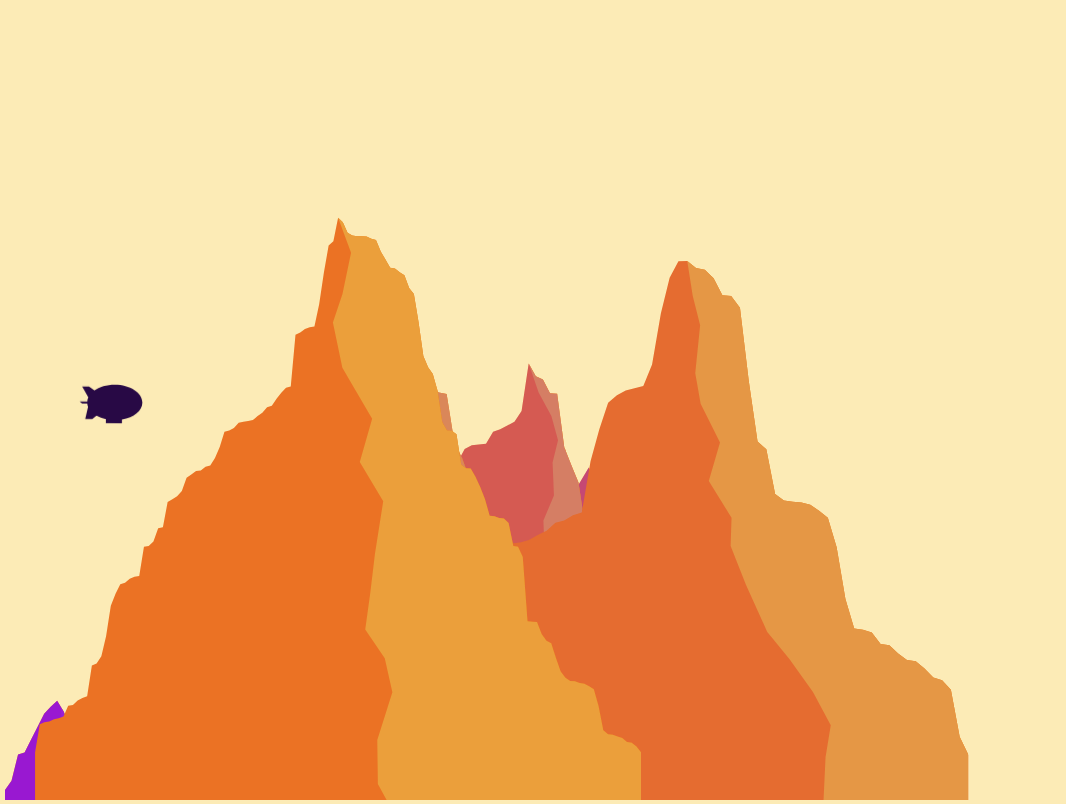
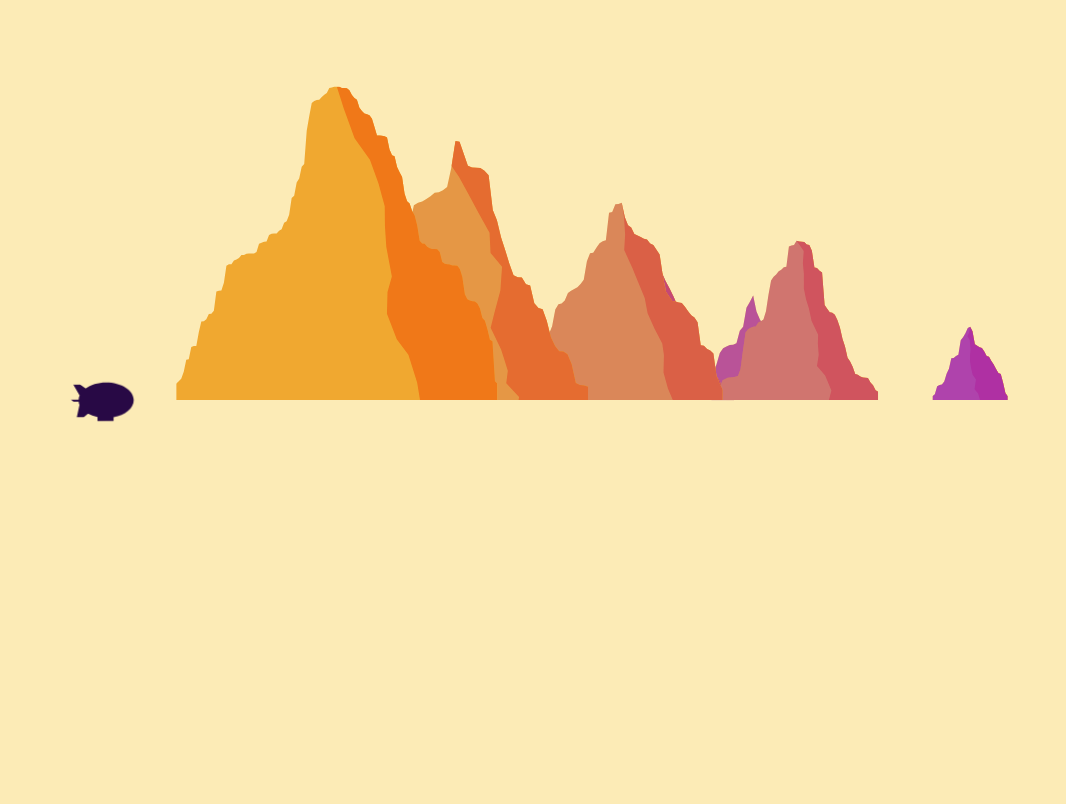
Before and after one commit to BlimpBureau/Mountal, a React (Create React App) app: page / in a window 1280 px wide. Shown: the whole page, without its empty margins (0-1066 px from the left). Built offline with nearby package versions, Linux system fonts and the light colour scheme.

Commit message:
More mountains!

```diff
--- a/src/App.js
+++ b/src/App.js
@@ -3,16 +3,8 @@ import MountainRange from './MountainRange';
 import Blimp from './Blimp';
 // import Mountain from './Mountal';
 import './App.css';
-import elementResizeDetector from "element-resize-detector";
 
 class App extends Component {
-	constructor(props) {
-		super(props);
-
-		this.erd = elementResizeDetector({strategy: "scroll"});
-
-	}
-
   render() {
     return (
       <div className="App">
--- a/src/Mountain/index.js
+++ b/src/Mountain/index.js
@@ -1,10 +1,7 @@
 import React, { Component } from 'react';
 import PropTypes from 'prop-types';
 import MountalGenerator from './generator';
-import elementResizeDetector from "element-resize-detector";
 
-// var canvasWidth = window.innerWidth;
-// var canvasHeight = window.innerHeight;
 let offsetHeight = 50;
 
 function getRandomArbitrary(min, max) {
@@ -19,73 +16,43 @@ function mapPointsToCanvas(points, canvasWidth, canvasHeight) {
 
 class Mountal extends Component {
   static propTypes = {
-    levels: PropTypes.number
+    levels: PropTypes.number,
+    aspectRatio: PropTypes.number,
+    color: PropTypes.string,
+    shadowColor: PropTypes.string,
+    fadeOutColor: PropTypes.string
   }
 
   static defaultProps = {
-    levels: 4
+    levels: 4,
+    aspectRatio: 1,
+    color: "#3ae5d3",
+    shadowColor: "#146d64",
+    fadeOutColor: "#146d64"
   }
 
   constructor(props) {
     super(props);
 
-    this.state = {
-      width: this.props.width || "100%",
-      height: this.props.width || "100%"
-    }
-
     let mountalGenerator = new MountalGenerator(1, props.levels);
     this.points = mountalGenerator.generatePoints([{x: 0, y: 0}, {x: 1, y: 0}]);
-
-    // Create a elementResizeDetector.
-    this.handleResize = this.handleResize.bind(this);
-    this.erd = props.erd || elementResizeDetector({strategy: "scroll"});
-  }
-
-  /**
-   * React life cycle method. Called when the component did mount.
-   */
-  componentDidMount() {
-    // Trigger rerenderings on resize events, using elementResizeDetector by mister Wnr ^^
-    this.erd.listenTo({callOnAdd:true}, this.refs.mountain, this.handleResize);
-  }
-
-  /**
-   * React life cycle method. Called when the component is about to unmount.
-   */
-  componentWillUnmount() {
-    // Remove all event listeners
-    this.erd.removeAllListeners(this.refs.mountain);
-  }
-
-  /**
-   * Handles resize events from Element Resize Detector
-   * @param {object} element The DOM element
-   */
-  handleResize(element) {
-    this.setState({
-      measured: true,
-      width: element.clientWidth || element.offsetWidth || this.state.width,
-      height: element.clientHeight || element.offsetHeight || this.state.height
-    });
   }
 
   render() {
-    if(!this.state.measured) {
-      console.log("korv");
-      return (<div ref="mountain" style={{width: this.state.width, height: this.state.height, display: "block"}}></div>);
-    }
-
-    let canvasWidth = this.state.width;
-    let canvasHeight = this.state.height;
+    let aspectRatio = this.props.aspectRatio;
+    let canvasWidth = 1000;
+    let canvasHeight = canvasWidth * aspectRatio;
     let polygonPoints = `0,${canvasHeight} ` + mapPointsToCanvas(this.points, canvasWidth, canvasHeight) + `${canvasWidth},${canvasHeight}`;
 
-    // console.log(canvasWidth);
-    // console.log(canvasHeight);
+    console.log(aspectRatio);
+    console.log(canvasWidth);
+    console.log(canvasHeight);
 
     let midPoint = this.points[Math.floor(this.points.length/2)];
     let randomPath = [midPoint];
     let iterations = 20;
+    // let numberOfRandomPoints = 0;
+
     for (var i = 0; i < iterations; i++) {
       let previousPoint = randomPath[i];
       let newPoint = {};
@@ -93,6 +60,20 @@ class Mountal extends Component {
       newPoint.x = previousPoint.x + getRandomArbitrary(-0.025, 0.05);
 
       randomPath.push(newPoint);
+
+      // if(Math.random() > 0.8) {
+      //     let previousPoint = newPoint;
+      //     let newPoint2 = {}
+      //     let newPoint3 = {}
+      //     newPoint2.y = previousPoint.y + 1.6*getRandomArbitrary(1/iterations, 2/iterations);
+      //     newPoint2.x = previousPoint.x + getRandomArbitrary(-0.025, 0.05);
+      //     newPoint3.y =     newPoint2.y - 1.6*getRandomArbitrary(1/iterations, 2/iterations) / 2;
+      //     newPoint3.x =     newPoint2.x + getRandomArbitrary(-0.025, 0.05);
+      //     numberOfRandomPoints += 2;
+
+      //     randomPath.push(newPoint2);
+      //     randomPath.push(newPoint3);
+      // }
     }
 
     // console.log(randomPath);
@@ -103,20 +84,18 @@ class Mountal extends Component {
     //mint
     //#1dbcaf
 
-    console.log(1 - this.props.style.zIndex);
-
     return (
-      <div style={{position:"relative", zIndex: 0, display: "block", background: "#f1cd77", width: canvasWidth, height: canvasHeight, ...this.props.style}}>
-        <svg ref="mountain" style={{width: "100%", height: "100%"}} width={canvasWidth} height={canvasHeight} viewBox={`0 0 ${canvasWidth} ${canvasHeight}`}>
+      <div style={{position:"relative", zIndex: 0, display: "block", width: "auto", height: "100%", ...this.props.style}}>
+        <svg ref="mountain" style={{width: "auto", height: "100%"}} viewBox={`0 0 ${canvasWidth} ${canvasHeight}`}>
           <defs>
           <clipPath id={"mountain" + (this.props.index)}>
             <polygon points={polygonPoints}/>
           </clipPath>
           </defs>
 
-          <polygon fill={this.props.color || "#3ae5d3"} points={polygonPoints}/>
-          <polygon clipPath={"url(#mountain" + (this.props.index)+ ")"} fill={this.props.shadowColor || "#146d64"} points={shadowPolygonPoints}/>
-          <polygon style={{opacity:(1 - this.props.z)}} fill={this.props.fadeOutColor || "#146d64"} points={polygonPoints}/>
+          <polygon fill={this.props.color} points={polygonPoints}/>
+          <polygon clipPath={"url(#mountain" + (this.props.index)+ ")"} fill={this.props.shadowColor} points={shadowPolygonPoints}/>
+          <polygon style={{opacity:(1 - this.props.z)}} fill={this.props.fadeOutColor} points={polygonPoints}/>
         </svg>
       </div>
     );
--- a/src/MountainRange.js
+++ b/src/MountainRange.js
@@ -1,7 +1,6 @@
 import React, { Component } from 'react';
 import PropTypes from 'prop-types';
 import Mountain from './Mountain';
-import elementResizeDetector from "element-resize-detector";
 
 function getRandomArbitrary(min, max) {
   return Math.random() * (max - min) + min;
@@ -13,26 +12,23 @@ class MountainRange extends Component {
   }
 
   static defaultProps = {
-    numberOfMountains: 20
+    numberOfMountains: 10
   }
 
 	constructor(props) {
 		super(props);
 
     this.state = {
-      measured: false,
       width: this.props.width || window.innerWidth,
       height: this.props.height || window.innerHeight
     }
 
-		this.erd = props.erd || elementResizeDetector({strategy: "scroll"});
-
     this.mountains = new Array(this.props.numberOfMountains);
     for(let i = 0; i < this.props.numberOfMountains; i++) {
-      let width = getRandomArbitrary(this.state.width / 3, this.state.width / 2);
+      let width = getRandomArbitrary(30, 100);
 
       this.mountains[i] = {
-        x: getRandomArbitrary(0, this.state.width - width),
+        x: getRandomArbitrary(0, 100-width),
         width: width
       };
     }
@@ -47,66 +43,30 @@ class MountainRange extends Component {
     };
 
     console.log(this.mountains);
-
-    this.handleResize = this.handleResize.bind(this);
 	}
 
-  /**
-   * React life cycle method. Called when the component did mount.
-   */
-  componentDidMount() {
-    // Trigger rerenderings on resize events, using elementResizeDetector by mister Wnr ^^
-    this.erd.listenTo({callOnAdd:true}, this.refs.mountainRange, this.handleResize);
-  }
-
-  /**
-   * React life cycle method. Called when the component is about to unmount.
-   */
-  componentWillUnmount() {
-    // Remove all event listeners
-    this.erd.removeAllListeners(this.refs.mountain);
-  }
-
-  /**
-   * Handles resize events from Element Resize Detector
-   * @param {object} element The DOM element
-   */
-  handleResize(element) {
-    // console.log("resize!");
-    this.setState({
-      measured: true,
-      width: element.clientWidth || element.offsetWidth,
-      height: element.clientHeight || element.offsetHeight
-    });
-  }
-
   render() {
-    if(!this.state.measured) {
-      return (<div ref="mountainRange" style={{width: this.state.width, height: this.state.height, display: "block"}}></div>);
-    }
-
-    let canvasWidth = parseInt(this.state.width, 10);
-    let canvasHeight = parseInt(this.state.height, 10);
-
     let mountainRangeStyle = {
-      width: canvasWidth,
-      height: canvasHeight,
-      position: "relative"
+      width: "100%",
+      height: "50%",
+      position: "absolute",
+      top: 0,
+      left: 0
     }
 
     let mountains = this.mountains.map((mountain, index) => {
         let width = mountain.width;
-        let height = parseInt(mountain.width, 10)
+        let height = mountain.width;
 
         let mountainStyle = {
           position: "absolute",
           bottom: 0,
-          left: mountain.x,
-          width: width + "px",
-          height: height,
+          left: mountain.x + "%",
+          width: width + "%",
+          height: height + "%",
           backgroundColor: "transparent",
           transform: "scale(" + mountain.depth / this.props.numberOfMountains + ")",
-          transformOrigin: "bottom left",
+          transformOrigin: "bottom right",
           zIndex: mountain.depth
         }
 
@@ -120,16 +80,16 @@ class MountainRange extends Component {
           // color: "#F07818",
           // shadowColor: "#F0A830",
           // fadeOutColor: "#8a57a4",
-          color: "#F07818",
-          shadowColor: "#F0A830",
+          color: "#F0A830",
+          shadowColor: "#F07818",
           fadeOutColor: "#8400ff",
-          levels: 4 + parseInt(((mountain.depth  + 1)/ this.props.numberOfMountains) * 3)
+          levels: 4 + parseInt(((mountain.depth  + 1)/ this.props.numberOfMountains) * 3, 10)
         }
 
         // console.log("levels", mountainProps.levels);
 
         return (
-          <Mountain {...mountainProps} z={mountain.depth / this.props.numberOfMountains}/>
+          <Mountain {...mountainProps} z={(mountain.depth + 1) / this.props.numberOfMountains}/>
         );
     });
 
```
